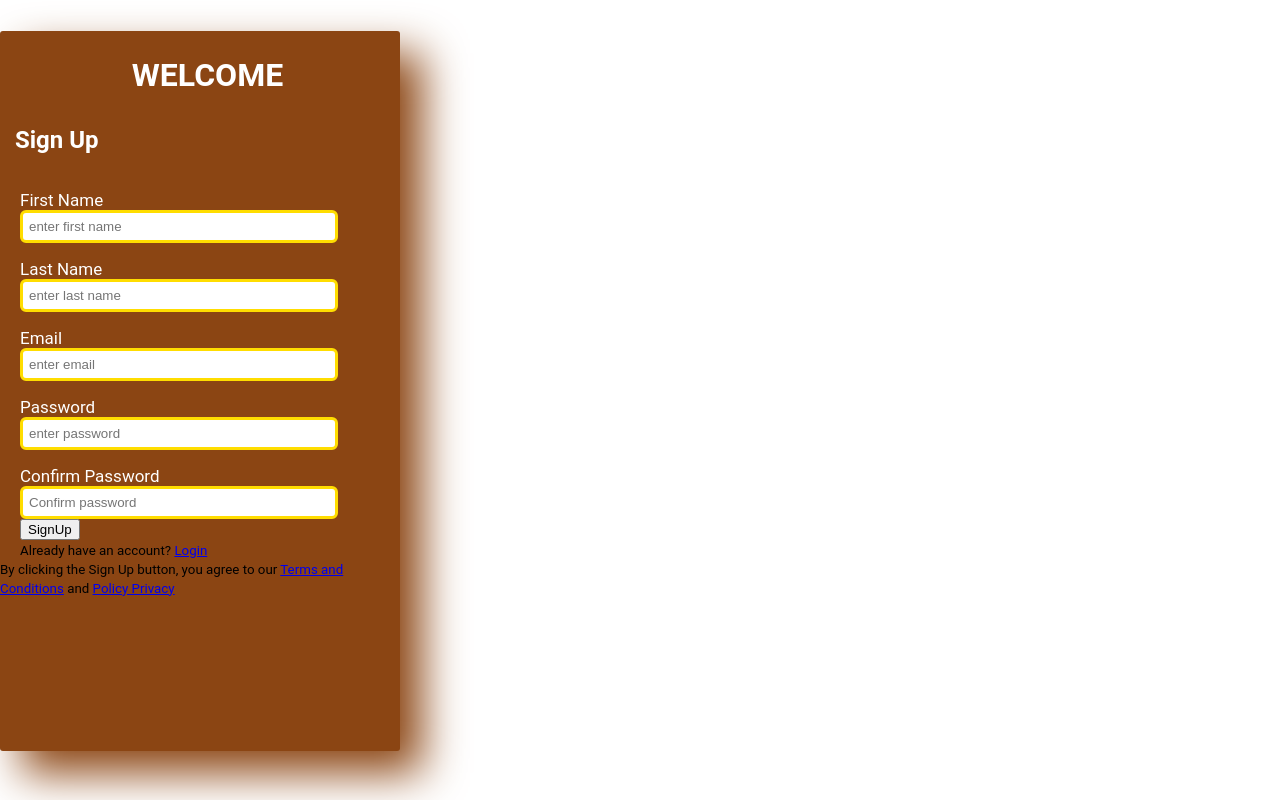
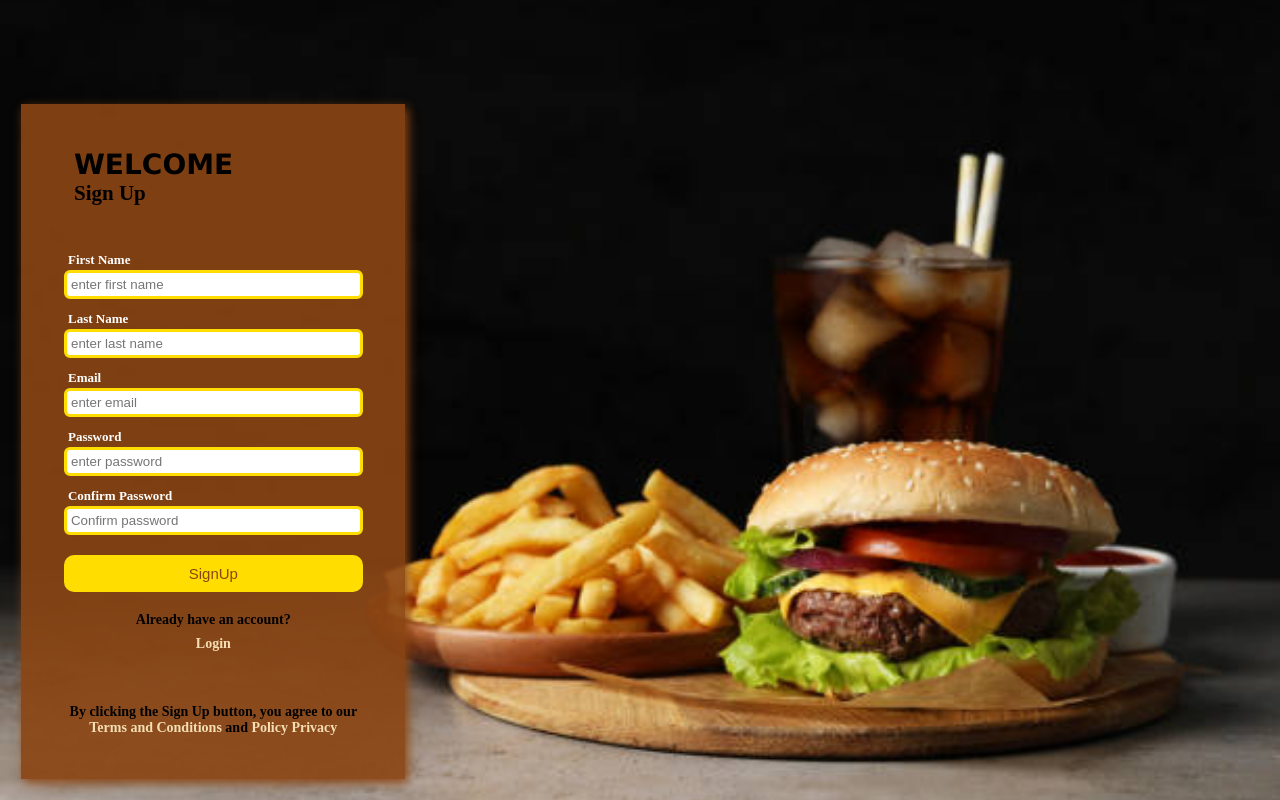
Before and after one commit to Gkevin25/Final-Exam-project, a PHP site: page /tt/SignUp.html in a window 1280 px wide. Run offline with PHP 8.4, Linux system fonts and the light colour scheme.

Commit message:
signup stylesheet updated

```diff
--- a/css/SignUp.css
+++ b/css/SignUp.css
@@ -1,120 +1,256 @@
+:root{
+	--primary-color: #8B4513;
+    --secondary-color: #FFDD00 ;
+	--text-color: #000;
+}
+/* General styles applied to all elements */
+*{
+    margin: 0;
+    padding: 0;
+    box-sizing: border-box;
+}
+/*styles for the body*/
 .sbody{
+	font-size: 14px;
+	margin: 0;
+}
 
-	font-family: 'Roboto', sans-serif;
-	background-image:url('./pics/fries1.jpg') ;
-	background-size: 100% auto;
-	background-size: cover;
+/* Container styles */
+.container{
+	background: url('../pics/hamburger.jpg');
 	background-position: center;
-	background-repeat: no-repeat;
-	background-attachment:fixed;
-	min-height: 100vh ;
-	margin: 0;
-	padding: 0;
+    background-size: cover;
+    height: 100vh;
+    display: grid;
+    grid-template-columns: repeat(12, 1fr);
+    margin: auto;
+	color: var(--text-color);
 }
-.lbody{
-	font-family: 'Roboto', sans-serif;
-	background-image:url('./pics/hamburger.jpg');
-	background-size: cover;
-	background-position: center;
-	background-repeat: no-repeat;
-	background-attachment: fixed;
-	background-size: cover;
-	background-position: center;
-	background-repeat: no-repeat;
-	min-height: 100vh ;
-	margin: 0;
-	padding: 0;
+
+/* signup-box styles */
+.signup-box {
+    background: var(--primary-color);
+	background-color:  rgba(139,69,19,0.9);/*sets background image of login box */
+    max-width: 1000px;
+    grid-column: 1 / span 4;
+    padding: 10%;
+    margin: 5%;
+    display: flex;
+    flex-direction: column;
+    align-items: center;
+    justify-content: center;
+    gap: 3px;
+    backdrop-filter: blur(10%);
+    box-shadow: 3px 4px 10px var(--primary-color);
 
 }
-img{
-    position: absolute;
-    top: 20px;
-    left: 20px;
+/*styles for the container of the language link*/
+.link-box{
+    margin-right: 5px ;
+    margin-left: auto;
 }
-.signup-box{
-	width: 400px;
-	height: 720px;
-	margin-left: 0px;
-	background-color: #8B4513;
-	border-radius: 3px;
-	box-shadow: 22px 22px 44px #8B4513
+/*styles of "WELCOME"*/
+.welcome{
+	padding-top: 1px;
+	text-align: left;
+	padding-left: 0px;
+	font-family:Verdana, Geneva, Tahoma, sans-serif;
 }
-.login-box{
-	width: 390px;
-	height: 730px;
-	margin-left: 0px;
-	border-radius: 3px;
-	background-color: #8B4513;
-	background-attachment: fixed;
-	box-shadow: 22px 22px 44px #8B4513;
+/*syles of "Sign in with  your email address"*/
+.em-signup{
+	text-align: left;
+    padding-left:0px;
+    font-family:'Times New Roman', Times, serif;
+    padding-top: 1px;
 }
-.welcome{
-	padding-top: 25px;
-	text-align: center;
-	padding-left: 15px;
-	color: white;
-
-}
-.tt{
-	text-align: center;
-}
-.login{
-	padding-top: 160px;
-	text-align: center;
-	padding-left: 15px;
-}
-.signup{
-	padding-left: 15px;
-	padding-top: 10px;
-	color: white;
-}
-
-form{
-    width: 300px;
-	margin-left: 20px;
-}
+/*styles for label elements in the form*/
 form label{
 	display: inline-flex;
-	margin-top: 16px;
-	font-size: 17px;
+	margin-top: 10px;
+	font-size: 13px;
 	font-family: 'Roboto' sans-serif;
 	color: white;
 }
+/*styles for input elements in the form*/
 form input{
 	width: 100%;
-	padding: 6px;
+	padding: 4px;
 	border: none;
-	border: 3px solid #FFDD00;
+	border: 3px solid  #FFDD00;
 	border-radius: 6px;
 	outline: none;
 }
-input[type="button"]{
-	width: 320px;
-	height: 40px;
-	margin-top: 25px;
-	border: none;
-	background-color: #FFDD00;
-	color: #8B4513;
-	font-size: 19px;
-	cursor: pointer;
+/* Styles for button elements */
+button {
+    display: block;
+    width: 100%;
+    padding: 10px 8px;
+    margin: 10px 0;
+    border: none;
+    color: var(--primary-color);
+    font-size: 15px;
+    font-family: Arial, Helvetica, sans-serif;
+    background-color: var(--secondary-color);
+    border-radius: 10px;
+    cursor: pointer;
+    transition: all 0.3s ease;
 }
+/*style for paragraphs*/
 P{
 	text-align: center;
 	padding-top: 17px;
 }
-.para-2{
+/*styles for the signup header*/
+.signup-box .signup-header{
+	margin-left: 10px;
+	text-align: left;
+	margin-right:auto
+
+}
+/* Styles for the signup body */
+.signup-box .signup-body {
+    width: 100%;
+    flex: 1;
+    align-content: center;
+}
+/* Form styles inside the signup body */
+.signup-box .signup-body form {
+    display: flex;
+    flex-direction: column;
+    gap: 10px;
+}
+/* Label styles inside the signup body */
+.signup-box .signup-body label {
+    display: block;
+    margin: 2px 4px;
+}
+/* Input field styles inside the signup body */
+.signup-box .signup-body input {
+    width: 100%;
+}
+/* Link styles inside the signup body */
+.signup-box .signup-body a {
+    display: block;
+    margin: 8px 0;
+    text-align: center;
+}
+/*style for the signup footer*/
+.signup-box .signup-footer{
+
 	text-align: center;
-	font-family: 'Roboto' sans-serif;
-	color: #8B413;
-	font-size: 17px;
-	margin-top:-8px ;
 }
-.para-2 a{
-	color:  red;
+/* Button hover styles */
+button:hover {
+    background-color: rgb(180, 126, 10);
 }
-.para-3 a{
-	color:  red;
+
+/* Hover effects for both input and button elements */
+input:hover, button:hover {
+    box-shadow: 2px 2px 4px rgba(0, 0, 0, 0.2);
 }
-.para-4 a{
-	color: red ;
+/*styles for link elements  */
+a {
+    color: wheat;
+    text-decoration: solid;
+    font-weight: bold;
+    transition: color 0.3s ease;
 }
+/* Anchor (link) hover styles */
+a:hover {
+    color: var(--secondary-color);
+    text-decoration: underline wavy;
+}
+/*style for the label element*/
+label{
+	font-weight: bold;
+}
+/*Styles for small elements*/
+small {
+    font-size: 14px;
+    font-weight: bold;
+	text-align: center;
+}
+/*MEDIA QUERIES */
+/* (For devices with a maximum width of 1240px) */
+@media screen and (max-width: 1240px) {
+    .signup-box {
+
+        margin: auto 5%;
+        padding: 5%;
+    }
+    .form{
+        display: flex;
+    }
+
+    .signup-body {
+        flex: auto;
+    }
+}
+
+/* (For devices with a maximum width of 1015px)*/
+@media screen and (max-width: 1015px) {
+    .signup-box {
+
+        margin: auto 5%;
+        padding: 5%;
+    }
+    .form{
+        display: flex;
+    }
+
+    .signup-body {
+        flex: auto;
+    }
+    small{
+        font-size: 10px;
+    }
+    .signup{
+        font-size: 13px;
+    }
+
+}
+
+/* (For devices with a maximum width of 975px) */
+@media screen and (max-width: 975px) {
+    .signup-box {
+
+        margin: auto 5%;
+        padding: 5%;
+    }
+    .form{
+        display: flex;
+    }
+
+    .signup-body {
+        flex: auto;
+    }
+    .welcome{
+        font-size: smaller ;
+    }
+    .signup{
+        font-size: smaller;
+    }
+}
+
+/* (For devices with a maximum width of 737px) */
+@media screen and (max-width: 737px) {
+    .welcome{
+        font-size: 9px ;
+    }
+    .signup{
+        font-size: 8px;
+    }
+    small{
+        font-size: 6px;
+    }
+    .para-4{
+        font-size: smaller;
+    }
+    form label{
+        font-size: smaller;
+    }
+    button{
+        font-size: smaller;
+    }
+
+}
```
